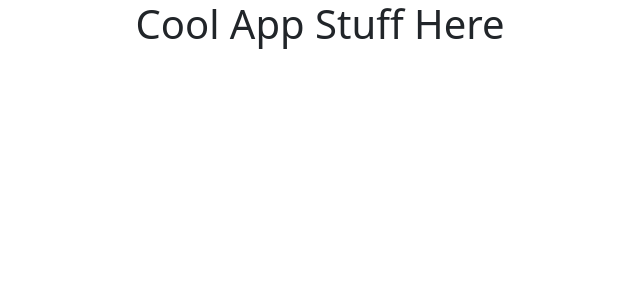
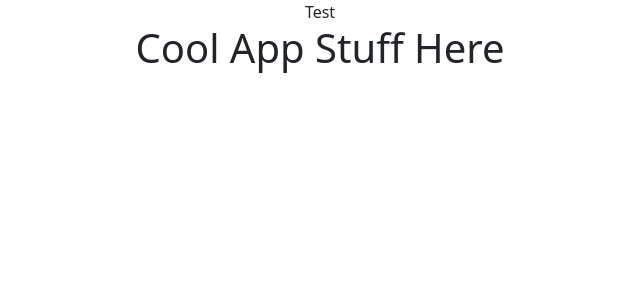
Before and after one commit to tan-man21/Checkmate-ts, a React (Create React App) app in the folder client/: page / in a window 1280 px wide. Shown: the top 300 px of the page, without its empty margins (320-960 px from the left). Built offline with nearby package versions, Linux system fonts and the light colour scheme.

Commit message:
Created Navigation component and initialized on app.js

```diff
--- a/client/src/App.js
+++ b/client/src/App.js
@@ -1,10 +1,13 @@
 import React from 'react';
 import './App.css';
+import Navigation from './components/Navigation';
 
 function App() {
   return (
     <div className="App">
+      <Navigation />
       <h1>Cool App Stuff Here</h1>
+
     </div>
   );
 }
--- /dev/null
+++ b/client/src/components/Navigation.js
@@ -0,0 +1,11 @@
+import React from "react";
+
+function Navigation() {
+    return (
+        <div>
+            Test
+        </div>
+    )
+}
+
+export default Navigation
```
